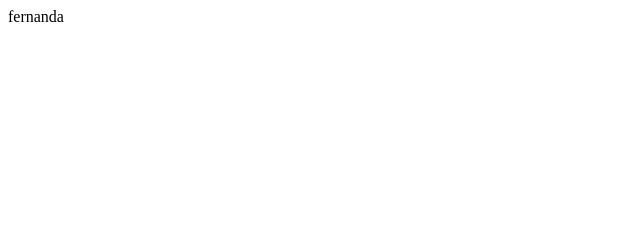
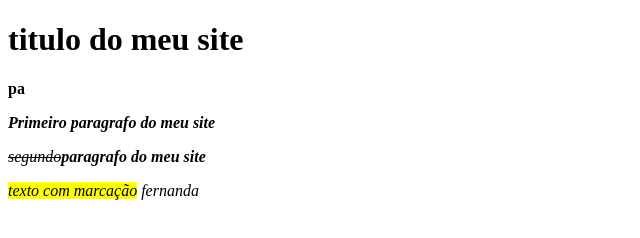
Before and after one commit to fernandasinara/1ftest, a plain HTML site: page index.html in a window 1280 px wide. Shown: the whole page, without its empty margins (0-640 px from the left). Drawn offline with Linux system fonts and the light colour scheme.

Commit message:
estrutura html

```diff
--- a/index.html
+++ b/index.html
@@ -1 +1,19 @@
-<html>fernanda</html>
+<!DOCTYPE html> <!--define a versão 5 do HTML-->
+<html>
+
+<head>
+
+</head>
+
+<body>
+ <h1>titulo do meu site</h1></i><b>pa
+ <p><i>Primeiro paragrafo do meu site</b></p>
+<p><del>segundo</del><b>paragrafo do meu site</b></p>
+ <mark>texto com marcação</mark>
+</body>
+
+
+
+
+
+<html>fernanda</htmll
```
